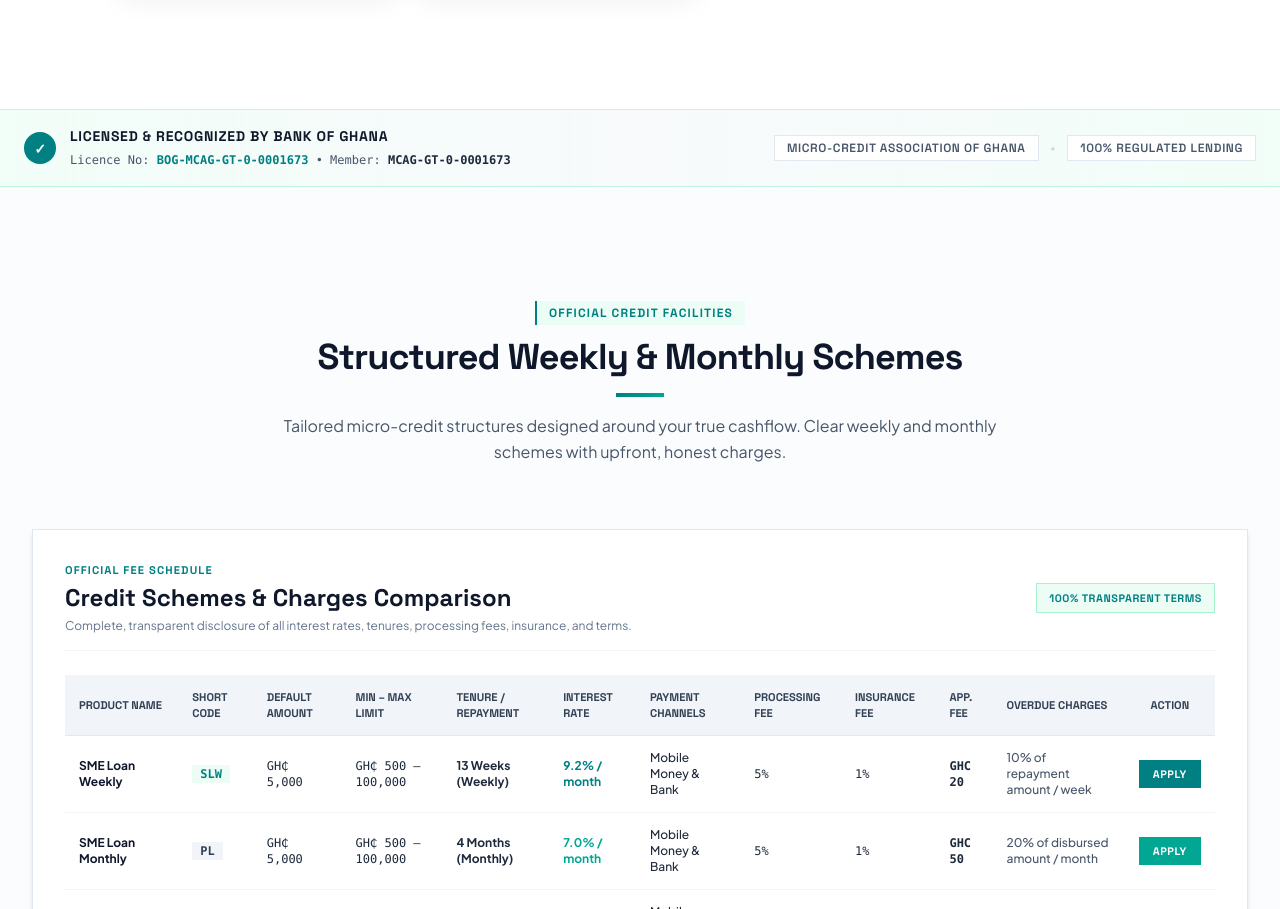
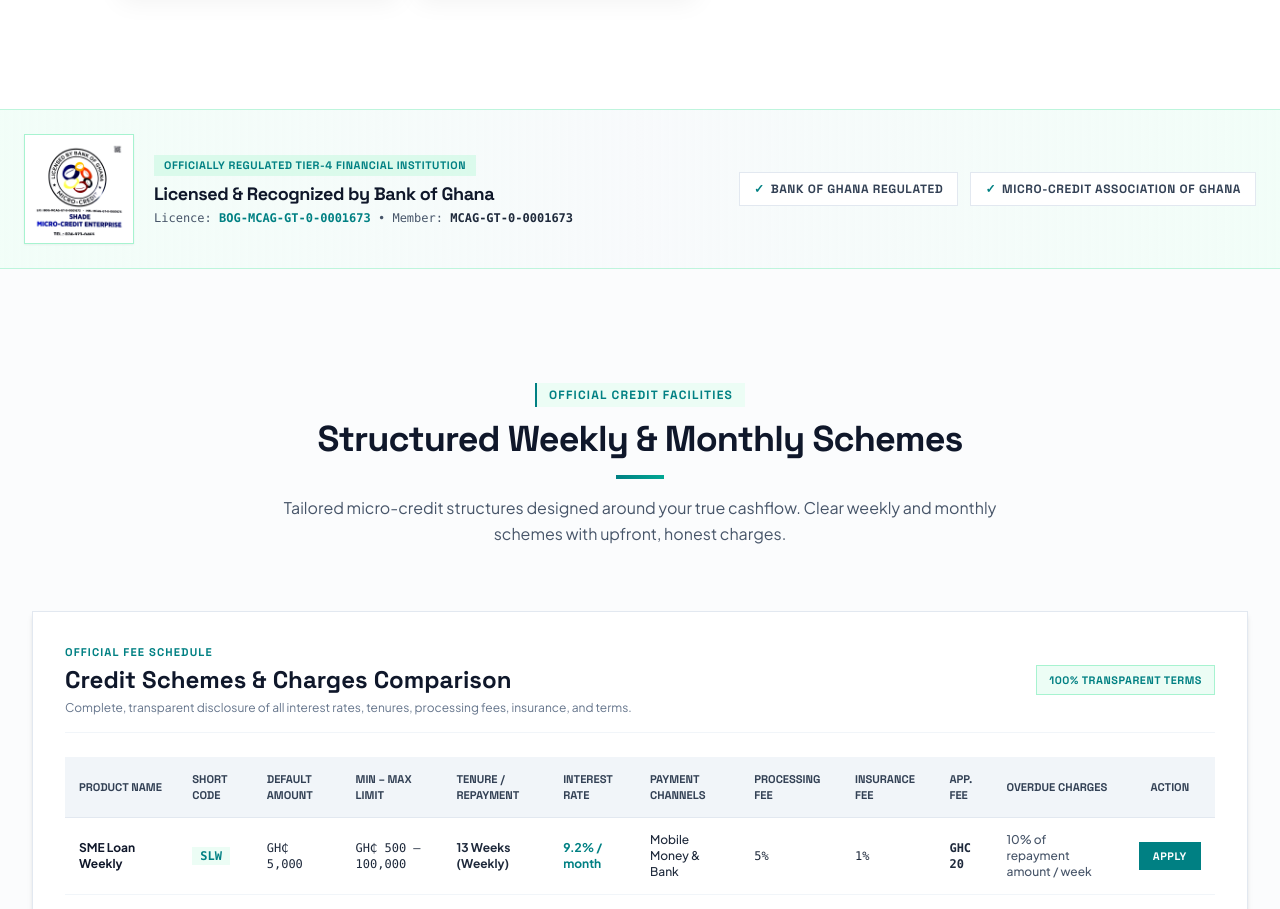
Before and after one commit to Joenyarko/shademicrocredit, a website: page index.html in a window 1280 px wide. Shown: the part 868-1777 px from the top of the page. Drawn offline with nearby package versions, Linux system fonts and the light colour scheme; no server answers.

Commit message:
feat: add professionally cleaned Bank of Ghana licence plaque image with white background across homepage, about, services and contact pages

```diff
--- a/index.html
+++ b/index.html
@@ -417,24 +417,37 @@
   </section>
 
   <!-- ================= BANK OF GHANA REGULATORY ACCREDITATION & TRUST STRIP ================= -->
-  <section class="bg-gradient-to-r from-emerald-50/70 via-slate-50 to-emerald-50/70 border-y border-emerald-200/70 py-4 px-4 sm:px-6">
-    <div class="max-w-7xl mx-auto flex flex-col md:flex-row items-center justify-between gap-4 text-center md:text-left">
-      <div class="flex items-center gap-3.5">
-        <div class="w-8 h-8 rounded-full bg-shade-teal text-white flex items-center justify-center font-bold text-sm shadow-sm flex-shrink-0" style="border-radius: 9999px;">✓</div>
+  <section class="bg-gradient-to-r from-emerald-50/70 via-slate-50 to-emerald-50/70 border-y border-emerald-200/70 py-6 px-4 sm:px-6">
+    <div class="max-w-7xl mx-auto flex flex-col md:flex-row items-center justify-between gap-6">
+
+      <!-- Left: BoG Official Plaque on Clean White Background -->
+      <div class="flex flex-col sm:flex-row items-center gap-4 sm:gap-5 text-center sm:text-left">
+        <div class="bg-white p-1.5 border border-emerald-200 shadow-sm flex-shrink-0">
+          <img src="assets/bog-license-plaque-clean.png" alt="Licensed by Bank of Ghana Micro-Credit Enterprise Official Accreditation Plaque" class="w-20 h-20 sm:w-24 sm:h-24 object-contain">
+        </div>
         <div>
-          <span class="block text-xs sm:text-sm font-heading font-extrabold text-slate-900 uppercase tracking-wider">
+          <div class="inline-flex items-center gap-1.5 px-2.5 py-0.5 bg-emerald-100/70 text-shade-teal text-[0.68rem] font-heading font-extrabold uppercase tracking-wider mb-1">
+            <span>OFFICIALLY REGULATED TIER-4 FINANCIAL INSTITUTION</span>
+          </div>
+          <h2 class="text-base sm:text-lg font-heading font-black text-slate-900 tracking-tight">
             Licensed &amp; Recognized by Bank of Ghana
-          </span>
-          <span class="text-[0.72rem] sm:text-xs text-slate-600 font-mono">
-            Licence No: <strong class="text-shade-teal">BOG-MCAG-GT-0-0001673</strong> &bull; Member: <strong class="text-slate-800">MCAG-GT-0-0001673</strong>
-          </span>
+          </h2>
+          <p class="text-xs text-slate-600 font-mono mt-0.5">
+            Licence: <strong class="text-shade-teal">BOG-MCAG-GT-0-0001673</strong> &bull; Member: <strong class="text-slate-800">MCAG-GT-0-0001673</strong>
+          </p>
         </div>
       </div>
-      <div class="flex flex-wrap items-center justify-center gap-2 sm:gap-3 text-[0.72rem] sm:text-xs font-heading font-semibold text-slate-600">
-        <span class="px-3 py-1 bg-white border border-slate-200 uppercase tracking-wider shadow-2xs">Micro-Credit Association of Ghana</span>
-        <span class="hidden sm:inline text-slate-300">&bull;</span>
-        <span class="px-3 py-1 bg-white border border-slate-200 uppercase tracking-wider shadow-2xs">100% Regulated Lending</span>
+
+      <!-- Right: Certification Badges -->
+      <div class="flex flex-wrap items-center justify-center md:justify-end gap-2 sm:gap-3 text-xs font-heading font-bold text-slate-700">
+        <span class="px-3.5 py-2 bg-white border border-slate-200 uppercase tracking-wider shadow-2xs flex items-center gap-1.5">
+          <span class="text-shade-teal font-extrabold">&check;</span> Bank of Ghana Regulated
+        </span>
+        <span class="px-3.5 py-2 bg-white border border-slate-200 uppercase tracking-wider shadow-2xs flex items-center gap-1.5">
+          <span class="text-shade-teal font-extrabold">&check;</span> Micro-Credit Association of Ghana
+        </span>
       </div>
+
     </div>
   </section>
 
```
Also changed, not shown: about.html (+8 -6 lines), contact.html (+16 -11 lines), services.html (+7 -1 lines), assets/bog-license-plaque-clean.jpg (added), assets/bog-license-plaque-clean.png (added), styles.css.
